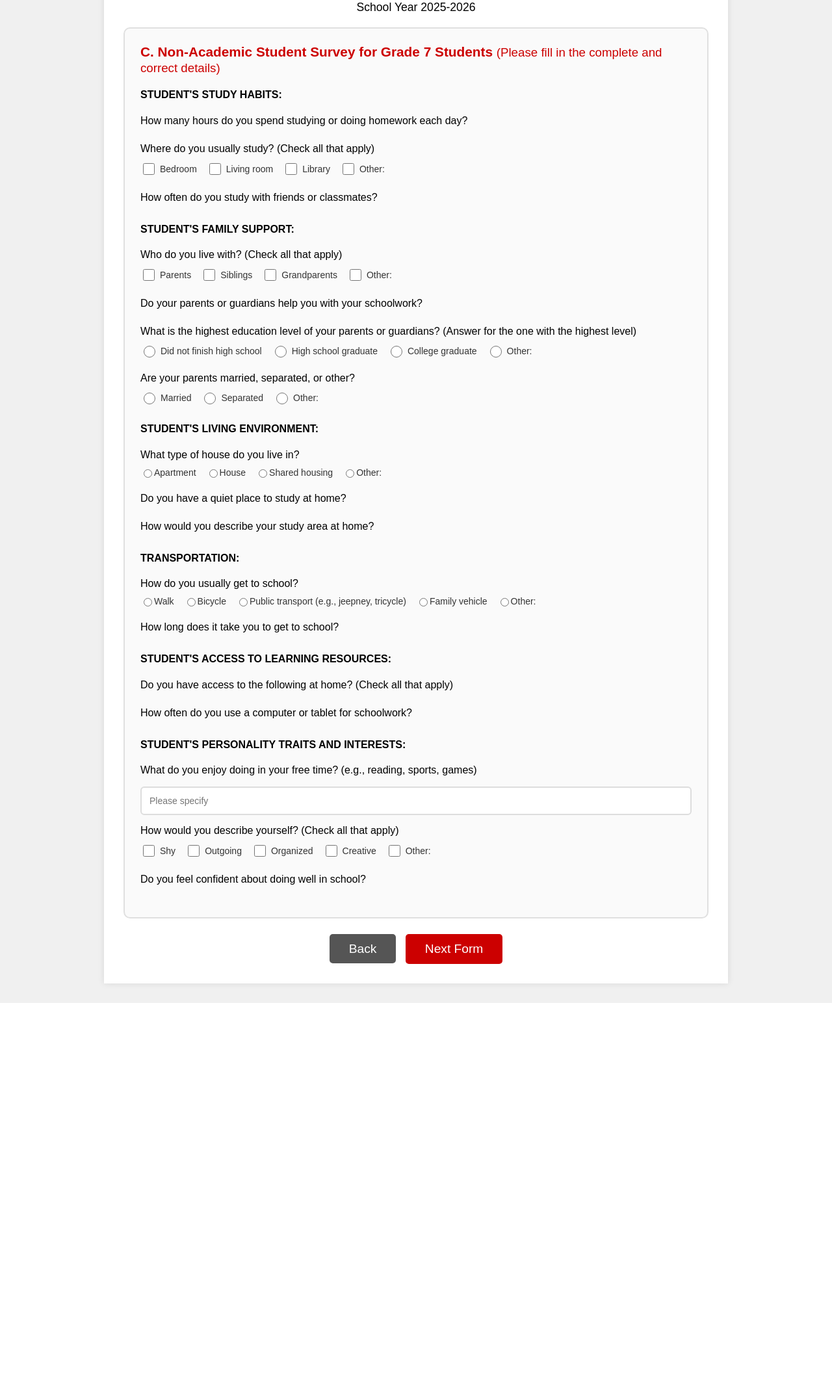
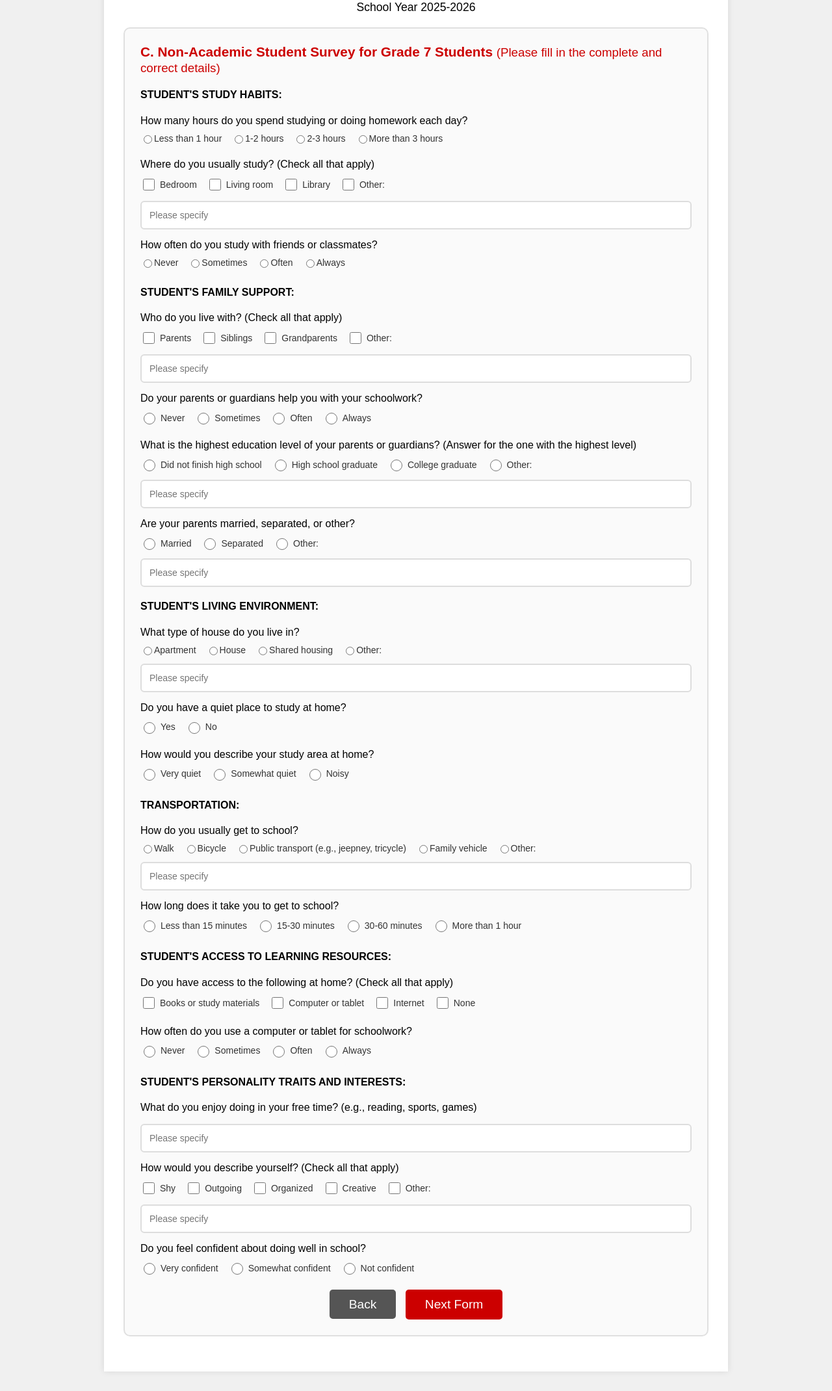
Before and after one commit to MarwinaSamson/2025-CP_Section_Placement_and_Student_Risk_Prediction, a Django app: page /non-academic-data/1/ in a window 1280 px wide. Shown: the part 174-2314 px from the top of the page at 65% size. Before the commit the page ends 1717 px from the top, so only its background shows below. Run offline with Django 5.2, Linux system fonts and the light colour scheme.

Commit message:
set up database
All forms are already save to database

```diff
--- a/enrollmentprocess/forms.py
+++ b/enrollmentprocess/forms.py
@@ -141,6 +141,7 @@ class FamilyForm(forms.ModelForm):
             'guardian_email': forms.EmailInput(attrs={'placeholder': "Email Address"}),
 
             'parent_photo': forms.FileInput(attrs={'class': 'file-input'}),
+
         }
 
 
@@ -213,6 +214,20 @@ class StudentNonAcademicForm(forms.ModelForm):
         widget=forms.TextInput(attrs={'placeholder': 'Please specify'})
     )
 
+    PARENT_HELP_CHOICES = [
+    ('never', 'Never'),
+    ('sometimes', 'Sometimes'),
+    ('often', 'Often'),
+    ('always', 'Always'),
+
+    ]
+
+    parent_help = forms.ChoiceField(
+        choices=PARENT_HELP_CHOICES,
+        widget=forms.RadioSelect,
+        required=True,
+    )
+
     HOUSE_TYPE_CHOICES = [
         ('Apartment', 'Apartment'),
         ('House', 'House'),
@@ -228,6 +243,29 @@ class StudentNonAcademicForm(forms.ModelForm):
         max_length=255,
         required=False,
         widget=forms.TextInput(attrs={'placeholder': 'Please specify'})
+    )
+
+    QUIET_PLACE_CHOICES = [
+    ('Yes', 'Yes'),
+    ('No', 'No'),
+    ]
+
+    quiet_place = forms.ChoiceField(
+        choices=QUIET_PLACE_CHOICES,
+        widget=forms.RadioSelect,
+        required=True,
+    )
+
+    STUDY_AREA_CHOICES = [
+        ('Very_quiet', 'Very quiet'),
+        ('Somewhat_quiet', 'Somewhat quiet'),
+        ('Noisy', 'Noisy'),
+    ]
+
+    study_area = forms.ChoiceField(
+        choices=STUDY_AREA_CHOICES,
+        widget=forms.RadioSelect,
+        required=True,
     )
 
     TRANSPORT_MODE_CHOICES = [
@@ -265,6 +303,90 @@ class StudentNonAcademicForm(forms.ModelForm):
         required=False,
         widget=forms.TextInput(attrs={'placeholder': 'Please specify'})
     )
+
+    STUDY_HOURS_CHOICES = [
+    ('less_than_1', 'Less than 1 hour'),
+    ('1_2_hours', '1-2 hours'),
+    ('2_3_hours', '2-3 hours'),
+    ('more_than_3', 'More than 3 hours'),
+
+    ]
+
+    study_hours = forms.ChoiceField(
+        choices=STUDY_HOURS_CHOICES,
+        widget=forms.RadioSelect,
+        required=True,
+    )
+
+    STUDY_WITH_CHOICES = [
+    ('never', 'Never'),
+    ('sometimes', 'Sometimes'),
+    ('often', 'Often'),
+    ('always', 'Always'),
+
+    ]
+
+    study_with = forms.ChoiceField(
+        choices=STUDY_WITH_CHOICES,
+        widget=forms.RadioSelect,
+        required=True,
+    )
+
+    TRAVEL_TIME_CHOICES = [
+        ('Less than 15 minutes', 'Less than 15 minutes'),
+        ('15-30 minutes', '15-30 minutes'),
+        ('30-60 minutes', '30-60 minutes'),
+        ('More than 1 hour', 'More than 1 hour'),
+    ]
+
+    travel_time = forms.ChoiceField(
+        choices=TRAVEL_TIME_CHOICES,
+        widget=forms.RadioSelect,
+        required=True,
+    )
+
+    ACCESS_RESOURCES_CHOICES = [
+        ('books & materials', 'Books or study materials'),
+        ('computer & tablet', 'Computer or tablet'),
+        ('Internet', 'Internet'),
+        ('None', 'None'),
+    ]
+
+    access_resources = forms.MultipleChoiceField(
+        choices=ACCESS_RESOURCES_CHOICES,
+        widget=forms.CheckboxSelectMultiple,
+        required=False,
+    )
+
+    COMPUTER_USE_CHOICES = [
+        ('Never', 'Never'),
+        ('Sometimes', 'Sometimes'),
+        ('Often', 'Often'),
+        ('Always', 'Always'),
+    ]
+
+    computer_use = forms.ChoiceField(
+        choices=COMPUTER_USE_CHOICES,
+        widget=forms.RadioSelect,
+        required=True,
+    )
+
+    CONFIDENCE_LEVEL_CHOICES = [
+    ('Very_confident', 'Very confident'),
+    ('Somewhat_confident', 'Somewhat confident'),
+    ('Not_confident', 'Not confident'),
+
+    ]
+
+    confidence_level = forms.ChoiceField(
+        choices=CONFIDENCE_LEVEL_CHOICES,
+        widget=forms.RadioSelect,
+        required=True,
+    )
+
+
+
+
 
     class Meta:
         model = StudentNonAcademic
--- a/enrollmentprocess/static/enrollmentprocess/js/studentnonacademic.js
+++ b/enrollmentprocess/static/enrollmentprocess/js/studentnonacademic.js
@@ -13,3 +13,30 @@ document.addEventListener("DOMContentLoaded", function() {
         });
     });
 });
+
+document.addEventListener("DOMContentLoaded", () => {
+  // Toggle "Other" input for study_place
+  const studyPlaceOtherCheckbox = document.querySelector("input[name='study_place'][value='other']");
+  const studyPlaceOtherInputContainer = document.getElementById("study_place_other_container");
+
+  if (studyPlaceOtherCheckbox && studyPlaceOtherInputContainer) {
+    function toggleStudyPlaceOther() {
+      studyPlaceOtherInputContainer.style.display = studyPlaceOtherCheckbox.checked ? "block" : "none";
+    }
+    studyPlaceOtherCheckbox.addEventListener("change", toggleStudyPlaceOther);
+    toggleStudyPlaceOther(); // initialize on page load
+  }
+
+  // Similarly, add toggles for other "Other" inputs if needed, e.g.:
+  // live_with_other, highest_education_other, marital_status_other, house_type_other, transport_mode_other, personality_traits_other
+  // Example for live_with_other:
+  const liveWithOtherCheckbox = document.querySelector("input[name='live_with'][value='other']");
+  const liveWithOtherInputContainer = document.getElementById("live_with_other_container");
+  if (liveWithOtherCheckbox && liveWithOtherInputContainer) {
+    function toggleLiveWithOther() {
+      liveWithOtherInputContainer.style.display = liveWithOtherCheckbox.checked ? "block" : "none";
+    }
+    liveWithOtherCheckbox.addEventListener("change", toggleLiveWithOther);
+    toggleLiveWithOther();
+  }
+});
--- a/enrollmentprocess/templates/enrollmentprocess/familyData.html
+++ b/enrollmentprocess/templates/enrollmentprocess/familyData.html
@@ -355,7 +355,7 @@
                 <div class="form-right">
                     <div class="image-upload-box">
                         <p>UPLOAD PARENT 1x1 PICTURE</p>
-                        <label for="parent-photo-upload" class="upload-area">
+                        <label for="id_parent_photo" class="upload-area">
                             <div class="upload-icon-container">
                                 <i class="fas fa-cloud-upload-alt"></i>
                             </div>
@@ -373,7 +373,7 @@
         </form>
     </main>
 
-    <script src="{% static 'enrollmentprocess/js/preEnlistment.js' %}" defer></script>
+    <script src="{% static 'enrollmentprocess/js/familyData.js' %}" defer></script>
 </body>
 
 </html>
--- a/enrollmentprocess/templates/enrollmentprocess/studentNonAcademic.html
+++ b/enrollmentprocess/templates/enrollmentprocess/studentNonAcademic.html
@@ -313,21 +313,26 @@
             <label>{{ radio.tag }} {{ radio.choice_label }}</label>
         {% endfor %}
     </div>
-                        {% if form.study_hours.errors %}<ul class="errorlist">{% for error in form.study_hours.errors %}<li>{{ error }}</li>{% endfor %}</ul>{% endif %}
+    {% if form.study_hours.errors %}
+        <ul class="errorlist">{% for error in form.study_hours.errors %}<li>{{ error }}</li>{% endfor %}</ul>
+    {% endif %}
 </div>
                     <div class="form-field checkbox-group">
     <p>Where do you usually study? (Check all that apply)</p>
     <div class="checkbox-options">
         {% for checkbox in form.study_place %}
-                                <label>{{ checkbox.tag }} {{ checkbox.choice_label }}
-                                    {% if checkbox.choice_value == 'other' %}
-                                        {{ form.study_place_other }}
-                                    {% endif %}
-                                </label>
+            <label>{{ checkbox.tag }} {{ checkbox.choice_label }}</label>
         {% endfor %}
     </div>
-                        {% if form.study_place.errors %}<ul class="errorlist">{% for error in form.study_place.errors %}<li>{{ error }}</li>{% endfor %}</ul>{% endif %}
-                        {% if form.study_place_other.errors %}<ul class="errorlist">{% for error in form.study_place_other.errors %}<li>{{ error }}</li>{% endfor %}</ul>{% endif %}
+    <div style="margin-top: 5px;">
+        {{ form.study_place_other }}
+        {% if form.study_place_other.errors %}
+            <ul class="errorlist">{% for error in form.study_place_other.errors %}<li>{{ error }}</li>{% endfor %}</ul>
+        {% endif %}
+    </div>
+    {% if form.study_place.errors %}
+        <ul class="errorlist">{% for error in form.study_place.errors %}<li>{{ error }}</li>{% endfor %}</ul>
+    {% endif %}
 </div>
                     <div class="form-field checkbox-group">
     <p>How often do you study with friends or classmates?</p>
@@ -336,8 +341,9 @@
             <label>{{ radio.tag }} {{ radio.choice_label }}</label>
         {% endfor %}
     </div>
-                        {% if form.study_with.errors %}<ul class="errorlist">{% for error in form.study_with.errors %}<li>{{ error }}</li>{% endfor %}</ul>{% endif %}
-                    </div>
+    {% if form.study_with.errors %}
+        <ul class="errorlist">{% for error in form.study_with.errors %}<li>{{ error }}</li>{% endfor %}</ul>
+    {% endif %}
 </div>
 
                 <div class="sub-section">
@@ -346,15 +352,18 @@
     <p>Who do you live with? (Check all that apply)</p>
     <div class="checkbox-options">
         {% for checkbox in form.live_with %}
-                                <label>{{ checkbox.tag }} {{ checkbox.choice_label }}
-                                    {% if checkbox.choice_value == 'other' %}
-                                        {{ form.live_with_other }}
-                                    {% endif %}
-                                </label>
+            <label>{{ checkbox.tag }} {{ checkbox.choice_label }}</label>
         {% endfor %}
     </div>
-                        {% if form.live_with.errors %}<ul class="errorlist">{% for error in form.live_with.errors %}<li>{{ error }}</li>{% endfor %}</ul>{% endif %}
-                        {% if form.live_with_other.errors %}<ul class="errorlist">{% for error in form.live_with_other.errors %}<li>{{ error }}</li>{% endfor %}</ul>{% endif %}
+    <div style="margin-top: 5px;">
+        {{ form.live_with_other }}
+        {% if form.live_with_other.errors %}
+            <ul class="errorlist">{% for error in form.live_with_other.errors %}<li>{{ error }}</li>{% endfor %}</ul>
+        {% endif %}
+    </div>
+    {% if form.live_with.errors %}
+        <ul class="errorlist">{% for error in form.live_with.errors %}<li>{{ error }}</li>{% endfor %}</ul>
+    {% endif %}
 </div>
                     <div class="form-field radio-input">
     <p>Do your parents or guardians help you with your schoolwork?</p>
@@ -363,35 +372,43 @@
             <label>{{ radio.tag }} {{ radio.choice_label }}</label>
         {% endfor %}
     </div>
-                        {% if form.parent_help.errors %}<ul class="errorlist">{% for error in form.parent_help.errors %}<li>{{ error }}</li>{% endfor %}</ul>{% endif %}
+    {% if form.parent_help.errors %}
+        <ul class="errorlist">{% for error in form.parent_help.errors %}<li>{{ error }}</li>{% endfor %}</ul>
+    {% endif %}
 </div>
                     <div class="form-field radio-input">
     <p>What is the highest education level of your parents or guardians? (Answer for the one with the highest level)</p>
     <div class="radio-options">
         {% for radio in form.highest_education %}
-                                <label>{{ radio.tag }} {{ radio.choice_label }}
-                                    {% if radio.choice_value == 'other' %}
-                                        {{ form.highest_education_other }}
-                                    {% endif %}
-                                </label>
+            <label>{{ radio.tag }} {{ radio.choice_label }}</label>
         {% endfor %}
     </div>
-                        {% if form.highest_education.errors %}<ul class="errorlist">{% for error in form.highest_education.errors %}<li>{{ error }}</li>{% endfor %}</ul>{% endif %}
-                        {% if form.highest_education_other.errors %}<ul class="errorlist">{% for error in form.highest_education_other.errors %}<li>{{ error }}</li>{% endfor %}</ul>{% endif %}
+    <div style="margin-top: 5px;">
+        {{ form.highest_education_other }}
+        {% if form.highest_education_other.errors %}
+            <ul class="errorlist">{% for error in form.highest_education_other.errors %}<li>{{ error }}</li>{% endfor %}</ul>
+        {% endif %}
+    </div>
+    {% if form.highest_education.errors %}
+        <ul class="errorlist">{% for error in form.highest_education.errors %}<li>{{ error }}</li>{% endfor %}</ul>
+    {% endif %}
 </div>
                     <div class="form-field radio-input">
     <p>Are your parents married, separated, or other?</p>
     <div class="radio-options">
         {% for radio in form.marital_status %}
-                                <label>{{ radio.tag }} {{ radio.choice_label }}
-                                    {% if radio.choice_value == 'other' %}
-                                        {{ form.marital_status_other }}
-                                    {% endif %}
-                                </label>
+            <label>{{ radio.tag }} {{ radio.choice_label }}</label>
         {% endfor %}
     </div>
-                        {% if form.marital_status.errors %}<ul class="errorlist">{% for error in form.marital_status.errors %}<li>{{ error }}</li>{% endfor %}</ul>{% endif %}
-                        {% if form.marital_status_other.errors %}<ul class="errorlist">{% for error in form.marital_status_other.errors %}<li>{{ error }}</li>{% endfor %}</ul>{% endif %}
+    <div style="margin-top: 5px;">
+        {{ form.marital_status_other }}
+        {% if form.marital_status_other.errors %}
+            <ul class="errorlist">{% for error in form.marital_status_other.errors %}<li>{{ error }}</li>{% endfor %}</ul>
+        {% endif %}
+    </div>
+    {% if form.marital_status.errors %}
+        <ul class="errorlist">{% for error in form.marital_status.errors %}<li>{{ error }}</li>{% endfor %}</ul>
+    {% endif %}
 </div>
                 </div>
 
@@ -401,15 +418,18 @@
     <p>What type of house do you live in?</p>
     <div class="checkbox-options" data-single="true">
         {% for radio in form.house_type %}
-                                <label>{{ radio.tag }} {{ radio.choice_label }}
-                                    {% if radio.choice_value == 'other' %}
-                                        {{ form.house_type_other }}
-                                    {% endif %}
-                                </label>
+            <label>{{ radio.tag }} {{ radio.choice_label }}</label>
         {% endfor %}
     </div>
-                        {% if form.house_type.errors %}<ul class="errorlist">{% for error in form.house_type.errors %}<li>{{ error }}</li>{% endfor %}</ul>{% endif %}
-                        {% if form.house_type_other.errors %}<ul class="errorlist">{% for error in form.house_type_other.errors %}<li>{{ error }}</li>{% endfor %}</ul>{% endif %}
+    <div style="margin-top: 5px;">
+        {{ form.house_type_other }}
+        {% if form.house_type_other.errors %}
+            <ul class="errorlist">{% for error in form.house_type_other.errors %}<li>{{ error }}</li>{% endfor %}</ul>
+        {% endif %}
+    </div>
+    {% if form.house_type.errors %}
+        <ul class="errorlist">{% for error in form.house_type.errors %}<li>{{ error }}</li>{% endfor %}</ul>
+    {% endif %}
 </div>
                     <div class="form-field radio-input">
     <p>Do you have a quiet place to study at home?</p>
@@ -418,7 +438,9 @@
             <label>{{ radio.tag }} {{ radio.choice_label }}</label>
         {% endfor %}
     </div>
-                        {% if form.quiet_place.errors %}<ul class="errorlist">{% for error in form.quiet_place.errors %}<li>{{ error }}</li>{% endfor %}</ul>{% endif %}
+    {% if form.quiet_place.errors %}
+        <ul class="errorlist">{% for error in form.quiet_place.errors %}<li>{{ error }}</li>{% endfor %}</ul>
+    {% endif %}
 </div>
                     <div class="form-field radio-input">
     <p>How would you describe your study area at home?</p>
@@ -427,7 +449,9 @@
             <label>{{ radio.tag }} {{ radio.choice_label }}</label>
         {% endfor %}
     </div>
-                        {% if form.study_area.errors %}<ul class="errorlist">{% for error in form.study_area.errors %}<li>{{ error }}</li>{% endfor %}</ul>{% endif %}
+    {% if form.study_area.errors %}
+        <ul class="errorlist">{% for error in form.study_area.errors %}<li>{{ error }}</li>{% endfor %}</ul>
+    {% endif %}
 </div>
                 </div>
 
@@ -437,15 +461,18 @@
     <p>How do you usually get to school?</p>
     <div class="checkbox-options" data-single="true">
         {% for radio in form.transport_mode %}
-                                <label>{{ radio.tag }} {{ radio.choice_label }}
-                                    {% if radio.choice_value == 'other' %}
-                                        {{ form.transport_mode_other }}
-                                    {% endif %}
-                                </label>
+            <label>{{ radio.tag }} {{ radio.choice_label }}</label>
         {% endfor %}
     </div>
-                        {% if form.transport_mode.errors %}<ul class="errorlist">{% for error in form.transport_mode.errors %}<li>{{ error }}</li>{% endfor %}</ul>{% endif %}
-                        {% if form.transport_mode_other.errors %}<ul class="errorlist">{% for error in form.transport_mode_other.errors %}<li>{{ error }}</li>{% endfor %}</ul>{% endif %}
+    <div style="margin-top: 5px;">
+        {{ form.transport_mode_other }}
+        {% if form.transport_mode_other.errors %}
+            <ul class="errorlist">{% for error in form.transport_mode_other.errors %}<li>{{ error }}</li>{% endfor %}</ul>
+        {% endif %}
+    </div>
+    {% if form.transport_mode.errors %}
+        <ul class="errorlist">{% for error in form.transport_mode.errors %}<li>{{ error }}</li>{% endfor %}</ul>
+    {% endif %}
 </div>
                     <div class="form-field radio-input">
     <p>How long does it take you to get to school?</p>
@@ -454,7 +481,9 @@
             <label>{{ radio.tag }} {{ radio.choice_label }}</label>
         {% endfor %}
     </div>
-                        {% if form.travel_time.errors %}<ul class="errorlist">{% for error in form.travel_time.errors %}<li>{{ error }}</li>{% endfor %}</ul>{% endif %}
+    {% if form.travel_time.errors %}
+        <ul class="errorlist">{% for error in form.travel_time.errors %}<li>{{ error }}</li>{% endfor %}</ul>
+    {% endif %}
 </div>
                 </div>
 
@@ -467,7 +496,9 @@
             <label>{{ checkbox.tag }} {{ checkbox.choice_label }}</label>
         {% endfor %}
     </div>
-                        {% if form.access_resources.errors %}<ul class="errorlist">{% for error in form.access_resources.errors %}<li>{{ error }}</li>{% endfor %}</ul>{% endif %}
+    {% if form.access_resources.errors %}
+        <ul class="errorlist">{% for error in form.access_resources.errors %}<li>{{ error }}</li>{% endfor %}</ul>
+    {% endif %}
 </div>
                     <div class="form-field radio-input">
     <p>How often do you use a computer or tablet for schoolwork?</p>
@@ -476,7 +507,9 @@
             <label>{{ radio.tag }} {{ radio.choice_label }}</label>
         {% endfor %}
     </div>
-                        {% if form.computer_use.errors %}<ul class="errorlist">{% for error in form.computer_use.errors %}<li>{{ error }}</li>{% endfor %}</ul>{% endif %}
+    {% if form.computer_use.errors %}
+        <ul class="errorlist">{% for error in form.computer_use.errors %}<li>{{ error }}</li>{% endfor %}</ul>
+    {% endif %}
 </div>
                 </div>
 
@@ -485,21 +518,26 @@
                     <div class="form-field">
     <p>What do you enjoy doing in your free time? (e.g., reading, sports, games)</p>
     {{ form.hobbies }}
-                        {% if form.hobbies.errors %}<ul class="errorlist">{% for error in form.hobbies.errors %}<li>{{ error }}</li>{% endfor %}</ul>{% endif %}
+    {% if form.hobbies.errors %}
+        <ul class="errorlist">{% for error in form.hobbies.errors %}<li>{{ error }}</li>{% endfor %}</ul>
+    {% endif %}
 </div>
                     <div class="form-field checkbox-group">
     <p>How would you describe yourself? (Check all that apply)</p>
     <div class="checkbox-options">
         {% for checkbox in form.personality_traits %}
-                                <label>{{ checkbox.tag }} {{ checkbox.choice_label }}
-                                    {% if checkbox.choice_value == 'other' %}
-                                        {{ form.personality_traits_other }}
-                                    {% endif %}
-                                </label>
+            <label>{{ checkbox.tag }} {{ checkbox.choice_label }}</label>
         {% endfor %}
     </div>
-                        {% if form.personality_traits.errors %}<ul class="errorlist">{% for error in form.personality_traits.errors %}<li>{{ error }}</li>{% endfor %}</ul>{% endif %}
-                        {% if form.personality_traits_other.errors %}<ul class="errorlist">{% for error in form.personality_traits_other.errors %}<li>{{ error }}</li>{% endfor %}</ul>{% endif %}
+    <div style="margin-top: 5px;">
+        {{ form.personality_traits_other }}
+        {% if form.personality_traits_other.errors %}
+            <ul class="errorlist">{% for error in form.personality_traits_other.errors %}<li>{{ error }}</li>{% endfor %}</ul>
+        {% endif %}
+    </div>
+    {% if form.personality_traits.errors %}
+        <ul class="errorlist">{% for error in form.personality_traits.errors %}<li>{{ error }}</li>{% endfor %}</ul>
+    {% endif %}
 </div>
                     <div class="form-field radio-input">
     <p>Do you feel confident about doing well in school?</p>
@@ -508,7 +546,9 @@
             <label>{{ radio.tag }} {{ radio.choice_label }}</label>
         {% endfor %}
     </div>
-                        {% if form.confidence_level.errors %}<ul class="errorlist">{% for error in form.confidence_level.errors %}<li>{{ error }}</li>{% endfor %}</ul>{% endif %}
+    {% if form.confidence_level.errors %}
+        <ul class="errorlist">{% for error in form.confidence_level.errors %}<li>{{ error }}</li>{% endfor %}</ul>
+    {% endif %}
 </div>
                 </div>
             </div>
--- a/enrollmentprocess/views.py
+++ b/enrollmentprocess/views.py
@@ -112,6 +112,9 @@ class StudentAcademicView(CreateView):
             form.add_error('lrn', "LRN does not match the student's record.")
             return self.form_invalid(form)
 
+        # Set overall_average on the instance explicitly
+        form.instance.overall_average = form.cleaned_data.get('overall_average', 0.0)
+
         return super().form_valid(form)
 
     def get_success_url(self):
```
Also changed, not shown: enrollmentprocess/static/enrollmentprocess/js/familyData.js (added, +25 -0 lines), media/parent_photos/trees.jpg (added), media/report_cards/IMG_20250101_071856.jpg (added), media/report_cards/IMG_20250101_071856_ou4dxcF.jpg (added). Lines whose indentation alone changed are shown as unchanged.
